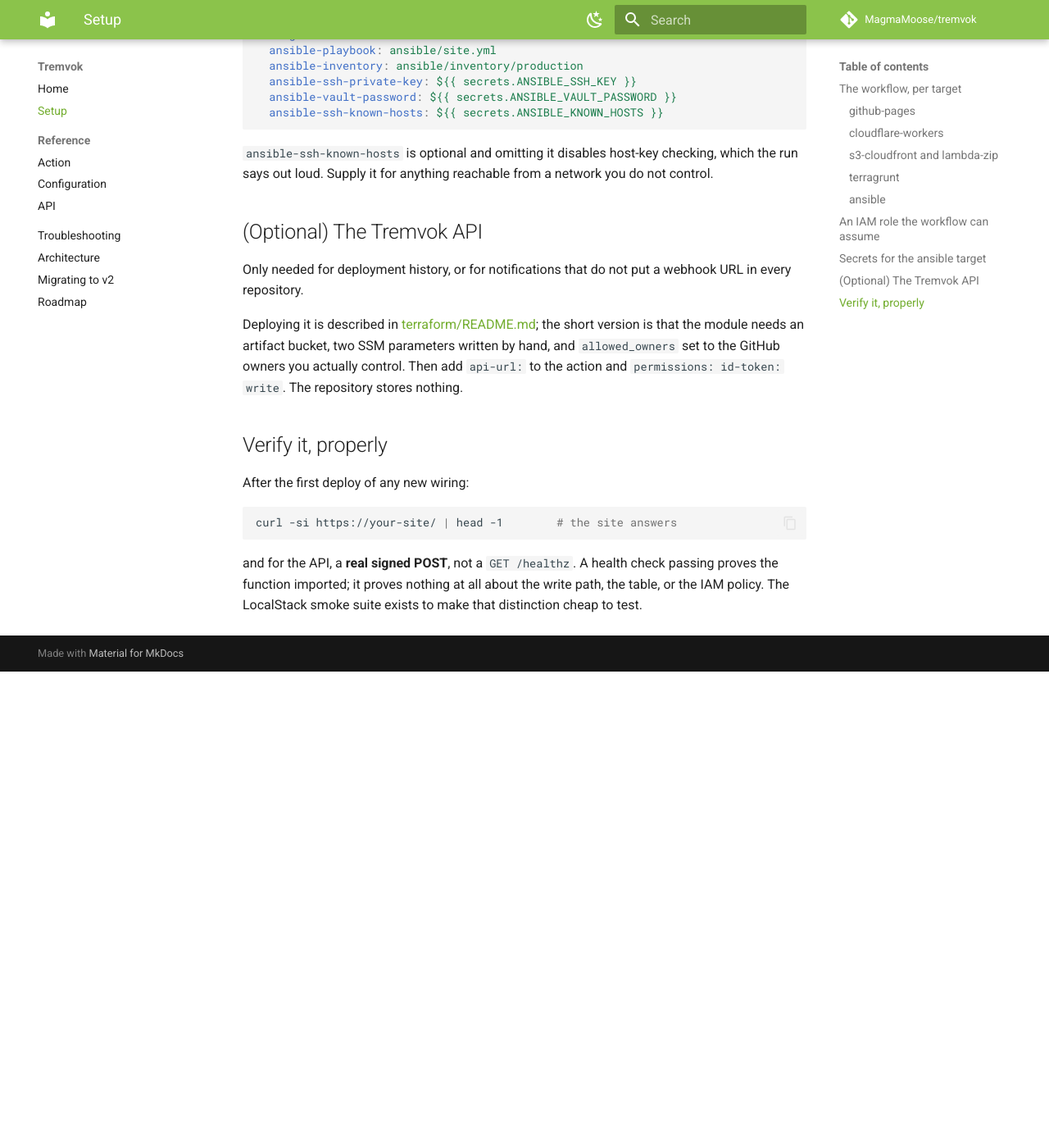
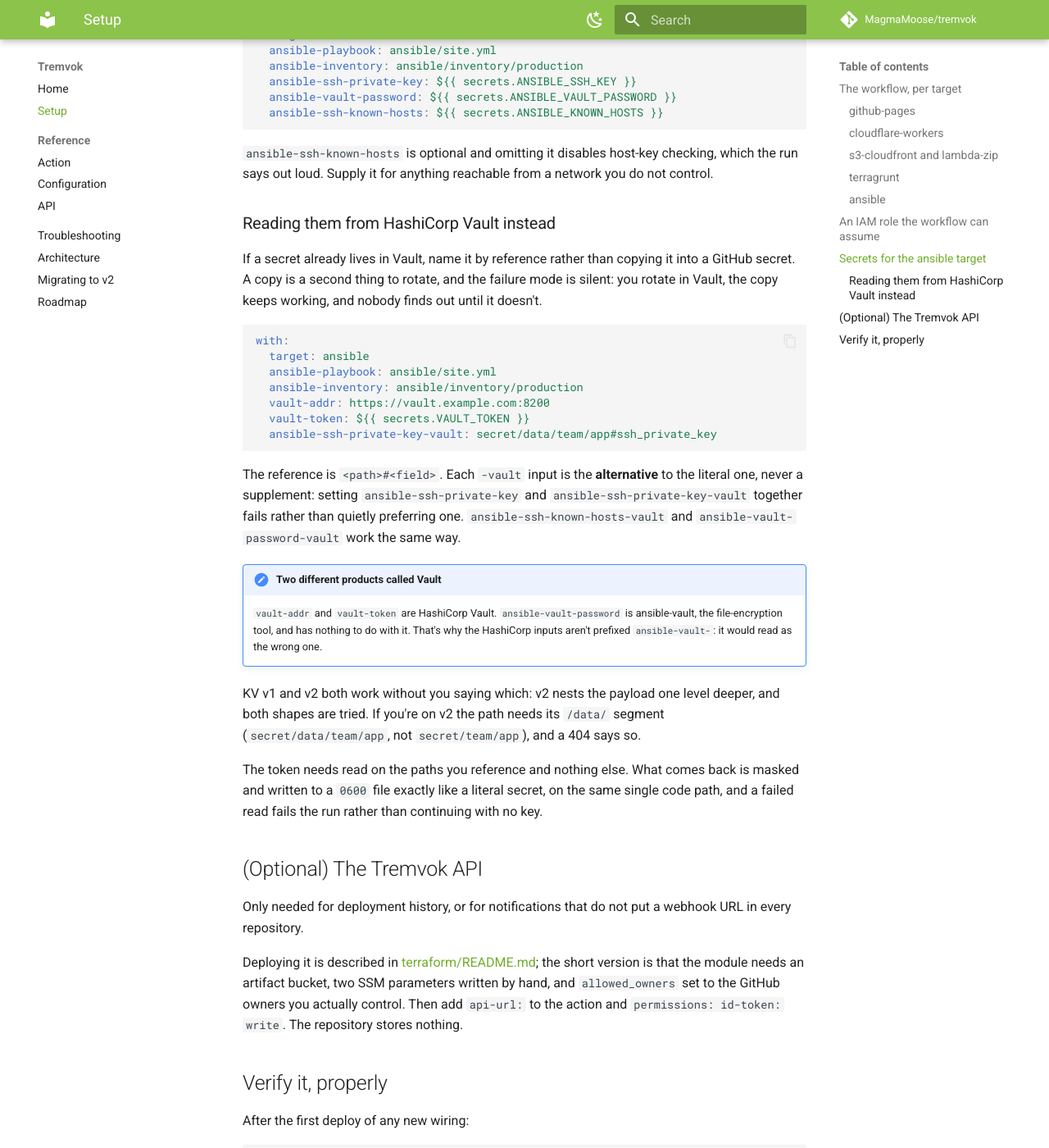
Before and after one commit to MagmaMoose/tremvok, an MkDocs documentation site: the page built from docs/setup.md, in a window 1280 px wide and 1400 px high, scrolled down 3973 px. Shown: the whole window at 82% size. Built offline with MkDocs 1.6.1 and Material for MkDocs 9.7.7, drawn with Linux system fonts in a browser that asks for light colours; comment, search, counter and statistics services are not loaded; before the commit the page ends 4792 px from its top, so only the background shows below that.

Commit message:
Read ansible secrets from HashiCorp Vault (#24)
* feat(ansible): read SSH key, known_hosts and vault password from HashiCorp Vault

Where a secret already lives in Vault, copying it into a GitHub secret means
rotating it in Vault silently stops rotating the copy, and nobody finds out
until the copy stops working. `vault-addr` and `vault-token` plus a
`<path>#<field>` reference removes the copy.

Three references, one per existing secret input:
`ansible-ssh-private-key-vault`, `ansible-ssh-known-hosts-vault` and
`ansible-vault-password-vault`. Each is the alternative to its literal, never a
supplement: setting both fails rather than quietly preferring one.

Resolution happens before anything is written to disk, so the rest of the adapter
cannot tell where a secret came from and there is one masking-and-cleanup path
rather than two. A failed read fails the run: an empty value would skip the
masking block, hand ansible no key, and surface as an SSH auth error a long way
from the cause.

KV v1 and v2 both work without the caller declaring which, because the mount
version is not visible from the path in every layout and getting it wrong reads
as "field not found" rather than "wrong API shape". The response body is never
echoed, on any status, since a partial-failure body can carry the secret; a
missing field lists the field names present and never their values.

`vault-addr`/`vault-token` are deliberately not prefixed `ansible-vault-`: that
already means ansible-vault, the file-encryption tool, which sits three inputs
away. Two products called Vault in one surface is worth one documented exception
to the prefix rule.

* fix(vault-read): pass Vault token via curl config file, not argv

VAULT_TOKEN appeared in curl's argument vector, making it readable from
/proc/PID/cmdline by co-located processes on a shared self-hosted runner.

Write headers to a mktemp'd config file with -K and clean it up in the
same trap that already removes the response body file.

Addresses review comment from nievah.

---------

Co-authored-by: Caleb Sargeant <calebsargeant@users.noreply.github.com>

````diff
--- a/docs/setup.md
+++ b/docs/setup.md
@@ -187,6 +187,40 @@
 `ansible-ssh-known-hosts` is optional and omitting it disables host-key checking, which the
 run says out loud. Supply it for anything reachable from a network you do not control.
 
+### Reading them from HashiCorp Vault instead
+
+If a secret already lives in Vault, name it by reference rather than copying it into a GitHub
+secret. A copy is a second thing to rotate, and the failure mode is silent: you rotate in
+Vault, the copy keeps working, and nobody finds out until it doesn't.
+
+```yaml
+with:
+  target: ansible
+  ansible-playbook: ansible/site.yml
+  ansible-inventory: ansible/inventory/production
+  vault-addr: https://vault.example.com:8200
+  vault-token: ${{ secrets.VAULT_TOKEN }}
+  ansible-ssh-private-key-vault: secret/data/team/app#ssh_private_key
+```
+
+The reference is `<path>#<field>`. Each `-vault` input is the **alternative** to the literal
+one, never a supplement: setting `ansible-ssh-private-key` and `ansible-ssh-private-key-vault`
+together fails rather than quietly preferring one. `ansible-ssh-known-hosts-vault` and
+`ansible-vault-password-vault` work the same way.
+
+!!! note "Two different products called Vault"
+    `vault-addr` and `vault-token` are HashiCorp Vault. `ansible-vault-password` is
+    ansible-vault, the file-encryption tool, and has nothing to do with it. That's why the
+    HashiCorp inputs aren't prefixed `ansible-vault-`: it would read as the wrong one.
+
+KV v1 and v2 both work without you saying which: v2 nests the payload one level deeper, and
+both shapes are tried. If you're on v2 the path needs its `/data/` segment
+(`secret/data/team/app`, not `secret/team/app`), and a 404 says so.
+
+The token needs read on the paths you reference and nothing else. What comes back is masked
+and written to a `0600` file exactly like a literal secret, on the same single code path, and
+a failed read fails the run rather than continuing with no key.
+
 ## (Optional) The Tremvok API
 
 Only needed for deployment history, or for notifications that do not put a webhook URL in
````
Also changed, not shown: CHANGELOG.md (+10 -0 lines), action.yml (+44 -0 lines), docs/action-reference.md (+7 -1 lines), docs/troubleshooting.md (+25 -0 lines), 6 other files.
